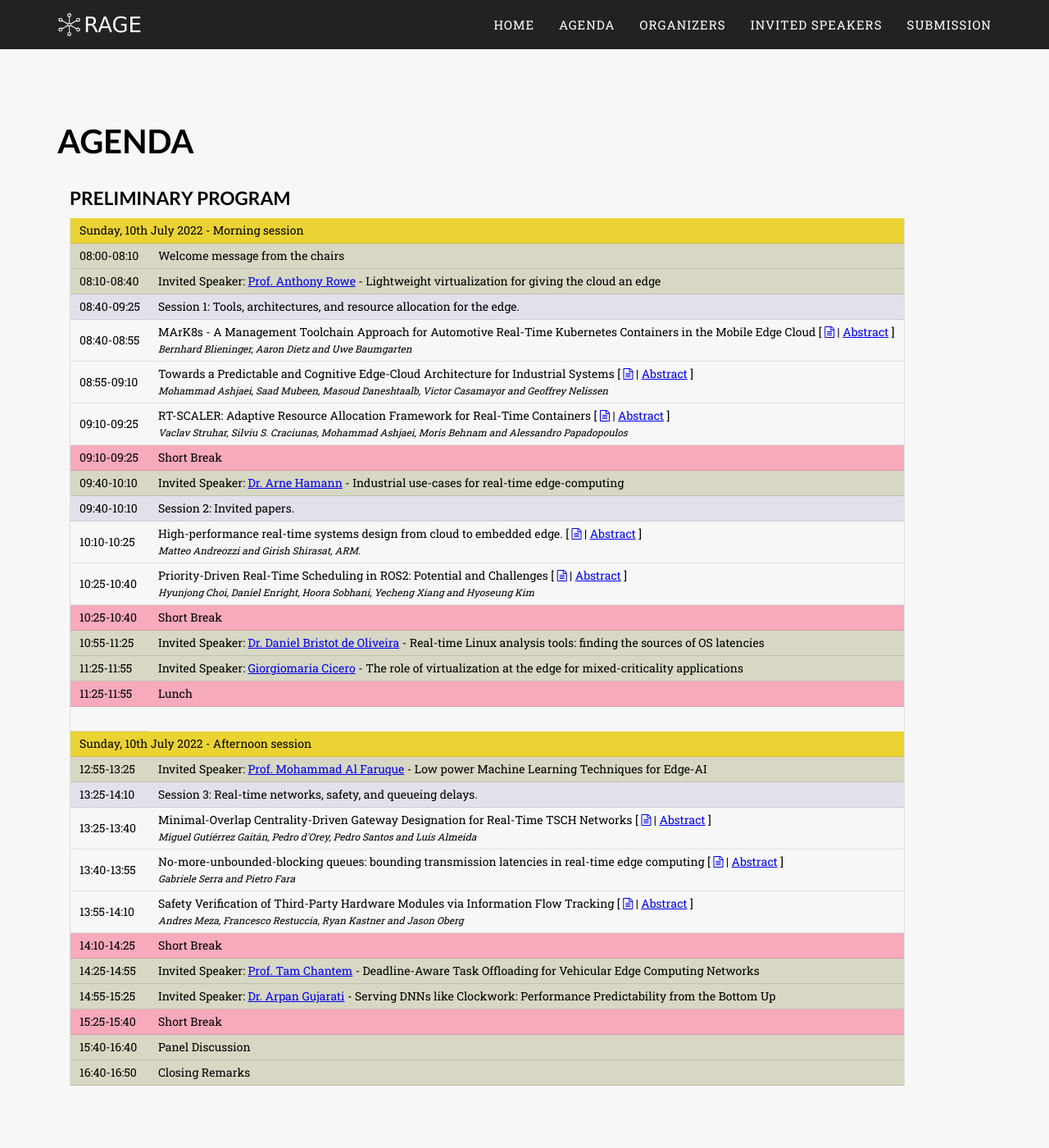
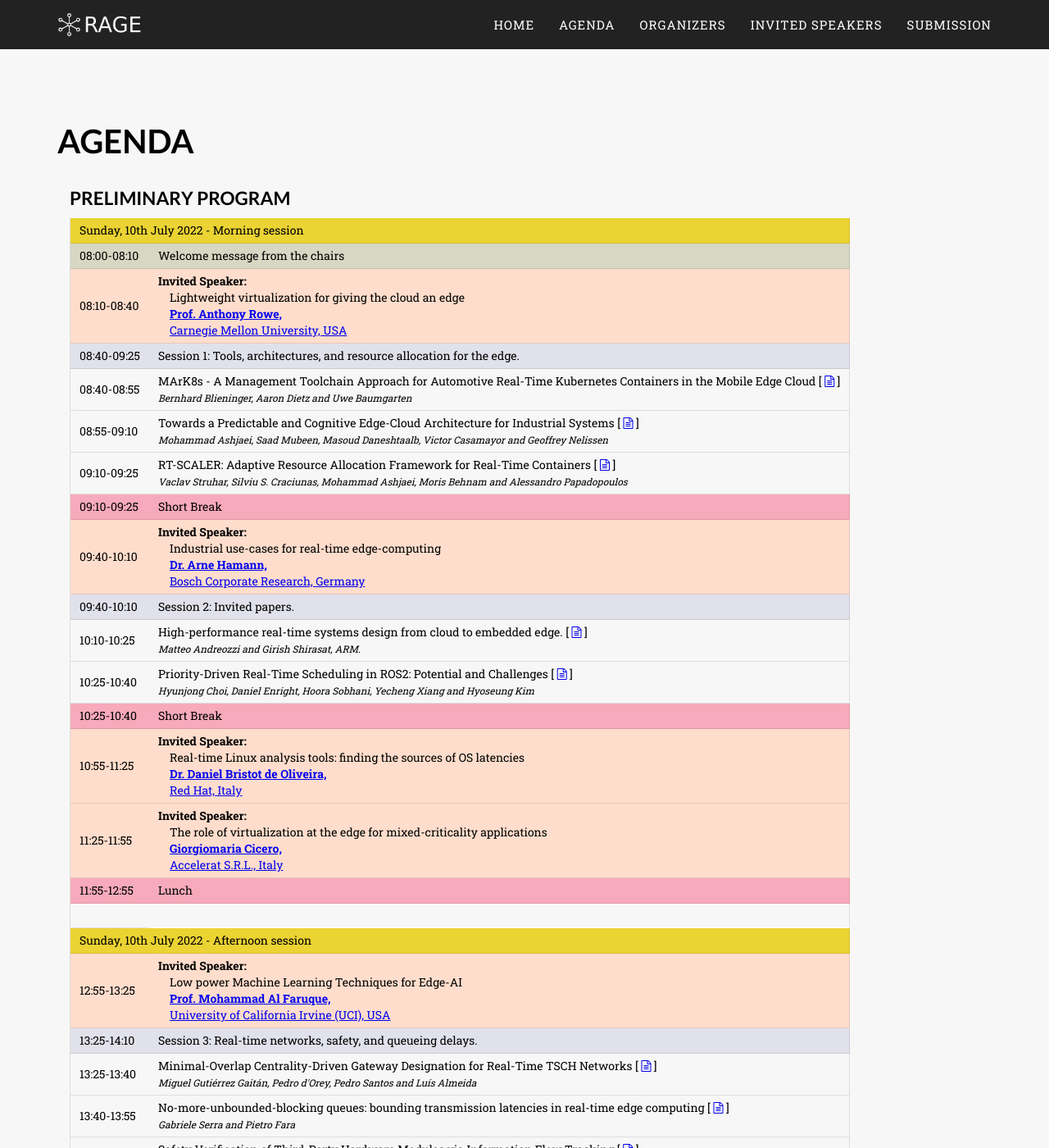
Before and after one commit to rage2022/rage2022.github.io, a Jekyll site: the page built from agenda.markdown, in a window 1280 px wide and 1400 px high. Shown: the whole window at 82% size. Built offline with Jekyll 4.4.1, drawn with Linux system fonts in a browser that asks for light colours; some web fonts are replaced; some of the changed text lies outside the part shown.

Commit message:
Updated agenda with contributions and affiliations

```diff
--- a/agenda.markdown
+++ b/agenda.markdown
@@ -16,10 +16,11 @@ permalink: /agenda/
             <td class="program-event">Welcome message from the chairs</td>
         </tr>
         <tr>
-            <td class="program-event">08:10-08:40</td>
-            <td class="program-event">Invited Speaker:
-                <a href="/speakers/#rowe-anthony">Prof. Anthony Rowe</a>
-                - Lightweight virtualization for giving the cloud an edge
+            <td class="program-special-event">08:10-08:40</td>
+            <td class="program-special-event"><b>Invited Speaker:</b>
+                <br>&emsp;<span >Lightweight virtualization for giving the cloud an edge</span>
+                <b><br>&emsp;<a href="/speakers/#rowe-anthony">Prof. Anthony Rowe,</a></b>
+                <br>&emsp;<a href="https://www.cmu.edu/">Carnegie Mellon University, USA </a>
             </td>
         </tr>
         <tr>
@@ -30,8 +31,7 @@ permalink: /agenda/
             <td>08:40-08:55</td>
             <td>
                 MArK8s - A Management Toolchain Approach for Automotive Real-Time Kubernetes Containers in the Mobile Edge Cloud [
-                <a href="#"><i class="fa fa-file-text-o "></i></a> |
-                <a href="#">Abstract</a>
+                <a href="/contributions/3647"><i class="fa fa-file-text-o "></i></a>
                 ]
                 <br>
                 <span class="program-speaker">Bernhard Blieninger, Aaron Dietz and Uwe Baumgarten</span>
@@ -41,8 +41,7 @@ permalink: /agenda/
             <td>08:55-09:10</td>
             <td>
                 Towards a Predictable and Cognitive Edge-Cloud Architecture for Industrial Systems [
-                <a href="#"><i class="fa fa-file-text-o "></i></a> |
-                <a href="#">Abstract</a>
+                <a href="/contributions/4542"><i class="fa fa-file-text-o "></i></a>
                 ]
                 <br>
                 <span class="program-speaker">Mohammad Ashjaei, Saad Mubeen, Masoud Daneshtaalb, Victor Casamayor and Geoffrey Nelissen<br>
@@ -53,8 +52,7 @@ permalink: /agenda/
             <td>09:10-09:25</td>
             <td>
                 RT-SCALER: Adaptive Resource Allocation Framework for Real-Time Containers [
-                <a href="#"><i class="fa fa-file-text-o "></i></a> |
-                <a href="#">Abstract</a>
+                <a href="/contributions/8076"><i class="fa fa-file-text-o "></i></a>
                 ]
                 <br>
                 <span class="program-speaker">Vaclav Struhar, Silviu S. Craciunas, Mohammad Ashjaei, Moris Behnam and Alessandro Papadopoulos<br>
@@ -66,10 +64,11 @@ permalink: /agenda/
             <td class="program-break">Short Break</td>
         </tr>
         <tr>
-            <td class="program-event">09:40-10:10</td>
-            <td class="program-event">Invited Speaker:
-                <a href="/speakers/#hamann-arne">Dr. Arne Hamann</a>
-                - Industrial use-cases for real-time edge-computing
+            <td class="program-special-event">09:40-10:10</td>
+            <td class="program-special-event"><b>Invited Speaker:</b>
+                <br>&emsp;<span >Industrial use-cases for real-time edge-computing</span>
+                <b><br>&emsp;<a href="/speakers/#hamann-arne">Dr. Arne Hamann,</a></b>
+                <br>&emsp;<a href="https://www.bosch.com/research/">Bosch Corporate Research, Germany </a>
             </td>
         </tr>
         <tr>
@@ -80,8 +79,7 @@ permalink: /agenda/
             <td>10:10-10:25</td>
             <td>
                 High-performance real-time systems design from cloud to embedded edge. [
-                <a href="#"><i class="fa fa-file-text-o "></i></a> |
-                <a href="#">Abstract</a>
+                <a href="/contributions/5763"><i class="fa fa-file-text-o "></i></a>
                 ]
                 <br>
                 <span class="program-speaker">Matteo Andreozzi and Girish Shirasat, ARM.<br>
@@ -92,8 +90,7 @@ permalink: /agenda/
             <td>10:25-10:40</td>
             <td>
                 Priority-Driven Real-Time Scheduling in ROS2: Potential and Challenges [
-                <a href="#"><i class="fa fa-file-text-o "></i></a> |
-                <a href="#">Abstract</a>
+                <a href="/contributions/0625"><i class="fa fa-file-text-o "></i></a>
                 ]
                 <br>
                 <span class="program-speaker">Hyunjong Choi, Daniel Enright, Hoora Sobhani, Yecheng Xiang and Hyoseung Kim<br>
@@ -105,21 +102,23 @@ permalink: /agenda/
             <td class="program-break">Short Break</td>
         </tr>
         <tr>
-            <td class="program-event">10:55-11:25</td>
-            <td class="program-event">Invited Speaker:
-                <a href="/speakers/#bristot-daniel">Dr. Daniel Bristot de Oliveira</a>
-                - Real-time Linux analysis tools: finding the sources of OS latencies
+            <td class="program-special-event">10:55-11:25</td>
+            <td class="program-special-event"><b>Invited Speaker:</b>
+                <br>&emsp;<span >Real-time Linux analysis tools: finding the sources of OS latencies</span>
+                <b><br>&emsp;<a href="/speakers/#bristot-daniel">Dr. Daniel Bristot de Oliveira,</a></b>
+                <br>&emsp;<a href="https://www.redhat.com/">Red Hat, Italy </a>
             </td>
         </tr>
         <tr>
-            <td class="program-event">11:25-11:55</td>
-            <td class="program-event">Invited Speaker:
-                <a href="/speakers/#cicero-giorgiomaria">Giorgiomaria Cicero</a>
-                - The role of virtualization at the edge for mixed-criticality applications
+            <td class="program-special-event">11:25-11:55</td>
+            <td class="program-special-event"><b>Invited Speaker:</b>
+                <br>&emsp;<span >The role of virtualization at the edge for mixed-criticality applications</span>
+                <b><br>&emsp;<a href="/speakers/#cicero-giorgiomaria">Giorgiomaria Cicero,</a></b>
+                <br>&emsp;<a href="https://accelerat.eu/">Accelerat S.R.L., Italy </a>
             </td>
         </tr>
         <tr>
-            <td class="program-break">11:25-11:55</td>
+            <td class="program-break">11:55-12:55</td>
             <td class="program-break">Lunch</td>
         </tr>
         <tr>
@@ -129,10 +128,11 @@ permalink: /agenda/
             <td class="program-tag" colspan="2">Sunday, 10th July 2022 - Afternoon session</td>
         </tr>
         <tr>
-            <td class="program-event">12:55-13:25</td>
-            <td class="program-event">Invited Speaker:
-                <a href="/speakers/#al-faruque-mohammad">Prof. Mohammad Al Faruque</a>
-                - Low power Machine Learning Techniques for Edge-AI
+            <td class="program-special-event">12:55-13:25</td>
+            <td class="program-special-event"><b>Invited Speaker:</b>
+                <br>&emsp;<span >Low power Machine Learning Techniques for Edge-AI</span>
+                <b><br>&emsp;<a href="/speakers/#al-faruque-mohammad">Prof. Mohammad Al Faruque,</a></b>
+                <br>&emsp;<a href="https://uci.edu/">University of California Irvine (UCI), USA </a>
             </td>
         </tr>
         <tr>
@@ -143,8 +143,7 @@ permalink: /agenda/
             <td>13:25-13:40</td>
             <td>
                 Minimal-Overlap Centrality-Driven Gateway Designation for Real-Time TSCH Networks [
-                <a href="#"><i class="fa fa-file-text-o "></i></a> |
-                <a href="#">Abstract</a>
+                <a href="/contributions/3523"><i class="fa fa-file-text-o "></i></a>
                 ]
                 <br>
                 <span class="program-speaker">Miguel Gutiérrez Gaitán, Pedro d'Orey, Pedro Santos and Luís Almeida</span>
@@ -154,8 +153,7 @@ permalink: /agenda/
             <td>13:40-13:55</td>
             <td>
                 No-more-unbounded-blocking queues: bounding transmission latencies in real-time edge computing [
-                <a href="#"><i class="fa fa-file-text-o "></i></a> |
-                <a href="#">Abstract</a>
+                <a href="/contributions/8877"><i class="fa fa-file-text-o "></i></a>
                 ]
                 <br>
                 <span class="program-speaker">Gabriele Serra and Pietro Fara<br>
@@ -166,8 +164,7 @@ permalink: /agenda/
             <td>13:55-14:10</td>
             <td>
                 Safety Verification of Third-Party Hardware Modules via Information Flow Tracking [
-                <a href="#"><i class="fa fa-file-text-o "></i></a> |
-                <a href="#">Abstract</a>
+                <a href="/contributions/7335"><i class="fa fa-file-text-o "></i></a>
                 ]
                 <br>
                 <span class="program-speaker">Andres Meza, Francesco Restuccia, Ryan Kastner and Jason Oberg<br>
@@ -179,17 +176,19 @@ permalink: /agenda/
             <td class="program-break">Short Break</td>
         </tr>
         <tr>
-            <td class="program-event">14:25-14:55</td>
-            <td class="program-event">Invited Speaker:
-                <a href="/speakers/#chantem-tam">Prof. Tam Chantem</a>
-                - Deadline-Aware Task Offloading for Vehicular Edge Computing Networks
+            <td class="program-special-event">14:25-14:55</td>
+            <td class="program-special-event"><b>Invited Speaker:</b>
+                <br>&emsp;<span >Deadline-Aware Task Offloading for Vehicular Edge Computing Networks</span>
+                <b><br>&emsp;<a href="/speakers/#chantem-tam">Prof. Tam Chantem,</a></b>
+                <br>&emsp;<a href="https://vt.edu/">Virginia Tech, USA </a>
             </td>
         </tr>
         <tr>
-            <td class="program-event">14:55-15:25</td>
-            <td class="program-event">Invited Speaker:
-                <a href="/speakers/#gujarati-arpan">Dr. Arpan Gujarati</a>
-                - Serving DNNs like Clockwork: Performance Predictability from the Bottom Up
+            <td class="program-special-event">14:55-15:25</td>
+            <td class="program-special-event"><b>Invited Speaker:</b>
+                <br>&emsp;<span >Serving DNNs like Clockwork: Performance Predictability from the Bottom Up</span>
+                <b><br>&emsp;<a href="/speakers/#gujarati-arpan">Dr. Arpan Gujarati,</a></b>
+                <br>&emsp;<a href="https://www.ubc.ca/">University of British Columbia, Canada </a>
             </td>
         </tr>
         <tr>
--- a/assets/css/style.css
+++ b/assets/css/style.css
@@ -178,6 +178,10 @@ footer .col-md-4:last-child {
     background: rgb(215, 215, 195);
 }
 
+.program-special-event {
+    background: rgb(255, 221, 204);
+}
+
 .program-break {
     background: rgb(247, 170, 187);
 }
@@ -187,6 +191,11 @@ footer .col-md-4:last-child {
     font-style: italic;
 }
 
+.program-special-speaker {
+    font-style: italic;
+    font-weight: bold;
+}
+
 .program-divider {
     height: 30px;
 }
```
